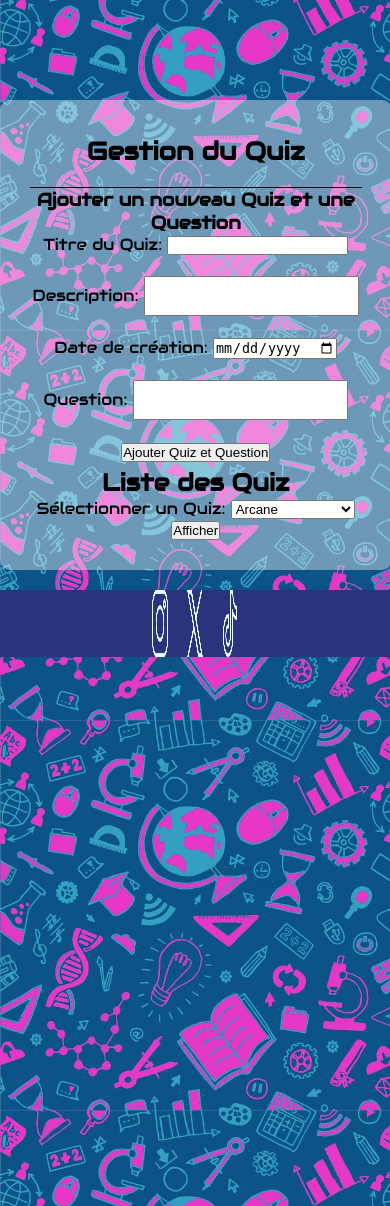
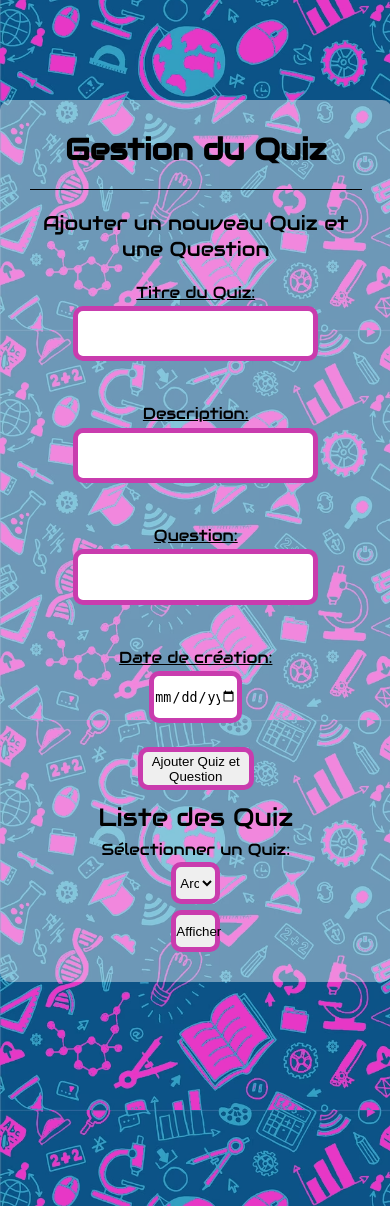
Before and after one commit to jeffry-khalife/quiznight, a PHP site: page /administrateur.php in a window 390 px wide. Shown: the part 60-1266 px from the top of the page. Run offline with PHP 8.4, Linux system fonts and the light colour scheme; data comes from the database, SQL or seed files in the repository; some web fonts are replaced.

Commit message:
page administration terminée il manque juste le responsive

```diff
--- a/administrateur.css
+++ b/administrateur.css
@@ -39,13 +39,126 @@ header{
 
 /*PAGE*/
 .quizadmin{
-    font-size: 18px;
+    font-size: 30px;
+    border-bottom: 1px solid black;
+}
+.quiz h2 {
+    font-size: 20px;
+    color: black;
+    font-weight: 300;
+    margin-top: 6%;
 }
 .description-input, .question-input {
+    margin-top: 1%;
     width: 65%;
-    height: 40px;
+    height: 3vh;
     padding: 10px;
-    box-sizing: border-box;
+    text-align: center;
+    border-radius: 10px;
+    border: solid 5px #c93cae;
+}
+.ajoutquiz{
+    display: flex;
+    flex-direction: column;
+    align-items: center;
+}
+.titrequiz{
+    text-decoration: underline;
+    margin-top: 6%;
+}
+.titrequiz2{
+    margin-top: 1%;
+    width: 65%;
+    height: 3vh;
+    padding: 10px;
+    text-align: center;
+    border-radius: 10px;
+    border: solid 5px #c93cae;
+}
+.desques{
+    text-decoration: underline;
+}
+.datecréation{
+    width: 25%;
+    height: 5vh;
+    text-align: center;
+    margin-top: 1%;
+    border-radius: 10px;
+    border: solid 5px #c93cae;
+}
+.ajouter{
+    width: 35%;
+    height: 5vh;
+    text-align: center;
+    margin-top: 1%;
+    border-radius: 10px;
+    border: solid 5px #c93cae;
+}
+.listequiz{
+    font-size: 25px;
+    font-weight: 300;
+    margin-top: 6%;
+}
+.selectionnerunquiz{
+    margin-top: 3%;
+}
+.nomquiz{
+    width: 25%;
+    height: 5vh;
+    text-align: center;
+    margin-top: 1%;
+    border-radius: 10px;
+    border: solid 5px #c93cae;
+}
+.afficher{
+    width: 25%;
+    height: 5vh;
+    text-align: center;
+    margin-top: 3%;
+    border-radius: 10px;
+    border: solid 5px #c93cae;
+}
+.infoquiz{
+    font-size: 35px;
+    border-bottom: 1px solid black;
+    border-top: 1px solid black;
+    margin-top: 8%;
+}
+.modifier{
+    width: 10%;
+    height: 5vh;
+    text-align: center;
+    border-radius: 10px;
+    border: solid 5px #c93cae;
+}
+.questions-réponses{
+    border-bottom: 1px solid black;
+    border-top: 1px solid black;
+    margin-top: 8%;
+    font-size: 30px;
+    margin-bottom: 4%;
+}
+.q-a{
+    font-size: 20px;
+    margin-bottom: 10%;
+}
+.q-a-quiz{
+    font-size: 14px;
+    text-decoration: underline;
+}
+.ajoutquiz2{
+    display: flex;
+    flex-direction: column;
+    align-items: center;
+}
+.fsfwd{
+    font-size: 1px;
+}
+.s-m{
+    font-family: "Audiowide", serif;
+    font-size: 10px;
+    border-radius: 10px;
+    border: solid 5px #c93cae;
 }
 .app {
     background-color: rgba(255, 255, 255, 0.4);
@@ -53,30 +166,13 @@ header{
     margin: 100px auto 0;
     border-radius: 10px;
     padding: 30px;
+    display: flex;
+    flex-direction: column;
+    align-items: center;
 }
 .app h1 {
-    font-size: 25px;
     text-align: center;
-    border-bottom: 1px solid black;
     padding-bottom: 20px;
-}
-.app h3 {
-    font-size: 40px;
-    text-align: center;
-    font-weight: 600;
-    border-bottom: 1px solid black;
-    padding-bottom: 20px;
-}
-.app p {
-    font-size: 17px;
-}
-.quiz {
-    padding: 5px 0;
-}
-.quiz h2 {
-    font-size: 18px;
-    color: black;
-    font-weight: 600;
 }
 .btn1 {
     background-color: rgb(255, 255, 255, 0.4);
--- a/administrateur.php
+++ b/administrateur.php
@@ -211,85 +211,85 @@
 <div class="app">
     <div class="quiz">
         <h1 class="quizadmin">Gestion du Quiz</h1>
-
         <?php if (!empty($message)): ?>
             <p id="messageerreur"><?php echo $message; ?></p>
         <?php endif; ?>
 
         <h2>Ajouter un nouveau Quiz et une Question</h2>
-        <form method="post">
-            <label for="titre">Titre du Quiz:</label>
-            <input type="text" id="titre" name="titre" required><br><br>
+        <form class="ajoutquiz" method="post">
+            <label class="titrequiz" for="titre">Titre du Quiz:</label>
+            <input class="titrequiz2" type="text" id="titre" name="titre" required><br><br>
 
-            <label for="description">Description:</label>
+            <label class="desques" for="description">Description:</label>
             <input type="text" id="description" name="description" class="description-input" required><br><br>
 
-            <label for="date_creation">Date de création:</label>
-            <input type="date" id="date_creation" name="date_creation" required><br><br>
-
-            <label for="texte_question">Question:</label>
+            <label class="desques" for="texte_question">Question:</label>
             <input type="text" id="texte_question" name="texte_question" class="question-input" required><br><br>
 
-            <button type="submit" name="ajouterQuizEtQuestion">Ajouter Quiz et Question</button>
+            <label class="desques" for="date_creation">Date de création:</label>
+            <input class="datecréation" type="date" id="date_creation" name="date_creation" required><br>
+
+            <button class="ajouter" type="submit" name="ajouterQuizEtQuestion">Ajouter Quiz et Question</button>
         </form>
     </div>
 
     <div class="quiz-liste">
-        <h2>Liste des Quiz</h2>
-        <form method="post">
-            <label for="quiz_id">Sélectionner un Quiz:</label>
-            <select name="quiz_id" id="quiz_id">
+        <h2 class="listequiz">Liste des Quiz</h2>
+        <form class="ajoutquiz" method="post">
+            <label class="selectionnerunquiz" for="quiz_id">Sélectionner un Quiz:</label>
+            <select class="nomquiz" name="quiz_id" id="quiz_id">
                 <?php foreach ($quizzes as $quiz) : ?>
                     <option value="<?= htmlspecialchars($quiz['id']); ?>"><?= htmlspecialchars($quiz['titre']); ?></option>
                 <?php endforeach; ?>
             </select>
-            <button type="submit" name="selectQuiz">Afficher</button>
+            <button class="afficher" type="submit" name="selectQuiz">Afficher</button>
         </form>
 
         <?php if ($selectedQuiz) : ?>
-            <h3>Informations du Quiz</h3>
-            <form method="post">
+            <h3 class="infoquiz">Informations du Quiz</h3>
+            <form class="ajoutquiz" method="post">
                 <input type="hidden" name="id_quiz" value="<?= htmlspecialchars($selectedQuiz['id']); ?>">
-                <label for="titre">Titre:</label>
-                <input type="text" id="titre" name="titre" value="<?= htmlspecialchars($selectedQuiz['titre']); ?>" required><br><br>
 
-                <label for="description">Description:</label>
+                <label class="titrequiz" for="titre">Titre:</label>
+                <input class="titrequiz2"type="text" id="titre" name="titre" value="<?= htmlspecialchars($selectedQuiz['titre']); ?>" required><br><br>
+
+                <label class="desques" for="description">Description:</label>
                 <input type="text" id="description" name="description"  class="description-input" value="<?= htmlspecialchars($selectedQuiz['description']); ?>" required><br><br>
 
-                <label for="date_creation">Date de création:</label>
-                <input type="date" id="date_creation" name="date_creation" value="<?= htmlspecialchars($selectedQuiz['date_creation']); ?>" required><br><br>
+                <label class="desques" for="date_creation">Date de création:</label>
+                <input class="datecréation" type="date" id="date_creation" name="date_creation" value="<?= htmlspecialchars($selectedQuiz['date_creation']); ?>" required><br><br>
 
-                <button type="submit" name="modifierQuiz">Modifier</button>
+                <button class="modifier" type="submit" name="modifierQuiz">Modifier</button>
             </form>
 
-            <h3>Questions</h3>
+            <h3 class="questions-réponses">Questions/Réponses</h3>
             <table>
-                <thead>
+                <thead class="q-a">
                     <tr>
-                        <th>Question</th>
-                        <th>Actions</th>
+                        <th class="q-a">Questions/Réponses</th>
+                        <th class="q-a">Actions</th>
                     </tr>
                 </thead>
                 <tbody>
                     <?php foreach ($questions as $question) : ?>
                         <tr>
-                            <td><?= htmlspecialchars($question['texte_question']); ?></td>
-                            <td>
+                            <td class="q-a-quiz"><?= htmlspecialchars($question['texte_question']); ?></td>
+                            <td class="fsfwd"><br>
                                 <form method="post">
                                     <input type="hidden" name="id_question" value="<?= htmlspecialchars($question['id']); ?>">
-                                    <button type="submit" name="deleteQuestion" onclick="return confirm('Supprimer cette question ?');">Supprimer</button>
-                                    <button type="submit" name="selectQuestion" value="<?= htmlspecialchars($question['id']); ?>">Modifier</button>
+                                    <button class="s-m" type="submit" name="deleteQuestion" onclick="return confirm('Supprimer cette question ?');">Supprimer</button>
+                                    <button class="s-m" type="submit" name="selectQuestion" value="<?= htmlspecialchars($question['id']); ?>">Modifier</button>
                                 </form>
                             </td>
                         </tr>
                         <?php if (isset($_POST['selectQuestion']) && $_POST['selectQuestion'] == $question['id']) : ?>
                             <tr>
                                 <td colspan="2">
-                                    <form method="post">
+                                    <form class="ajoutquiz" method="post">
                                         <input type="hidden" name="id_question" value="<?= htmlspecialchars($question['id']); ?>">
                                         <label for="texte_question">Question:</label>
                                         <input type="text" id="texte_question" name="texte_question" value="<?= htmlspecialchars($question['texte_question']); ?>" required><br><br>
-                                        <button type="submit" name="modifierQuestion">Modifier</button>
+                                        <button class="s-m" type="submit" name="modifierQuestion">Modifier</button>
                                     </form>
                                 </td>
                             </tr>
@@ -302,8 +302,8 @@
                                 <td>
                                     <form method="post">
                                         <input type="hidden" name="id_reponse" value="<?= htmlspecialchars($reponse['id']); ?>">
-                                        <button type="submit" name="deleteReponse" onclick="return confirm('Supprimer cette réponse ?');">Supprimer</button>
-                                        <button type="submit" name="selectReponse" value="<?= htmlspecialchars($reponse['id']); ?>">Modifier</button>
+                                        <button class="s-m" class="" type="submit" name="deleteReponse" onclick="return confirm('Supprimer cette réponse ?');">Supprimer</button>
+                                        <button class="s-m" type="submit" name="selectReponse" value="<?= htmlspecialchars($reponse['id']); ?>">Modifier</button>
                                     </form>
                                 </td>
                             </tr>
@@ -314,7 +314,7 @@
                                             <input type="hidden" name="id_reponse" value="<?= htmlspecialchars($reponse['id']); ?>">
                                             <label for="texte_reponse">Réponse:</label>
                                             <input type="text" id="texte_reponse" name="texte_reponse" value="<?= htmlspecialchars($reponse['texte_reponse']); ?>" required><br><br>
-                                            <button type="submit" name="modifierReponse">Modifier</button>
+                                            <button class="s-m" type="submit" name="modifierReponse">Modifier</button>
                                         </form>
                                     </td>
                                 </tr>
@@ -326,14 +326,5 @@
         <?php endif; ?>
     </div>
 </div>
-
-<!--BAS DE PAGE-->
-<footer>
-    <div class="réseauxsociaux">
-        <img class="réseaux" src="images/instagram.png" alt="photo logo instagram">
-        <img class="réseaux" src="images/twitter.png" alt="photo logo twitter">
-        <img class="réseaux" src="images/tik-tok.png" alt="photo logo tiktok">
-    </div>
-</footer>
 </body>
 </html>
--- a/style.css
+++ b/style.css
@@ -6,8 +6,9 @@ body{
     width: 100%;
     height: 150vh;
     background-image: url('images/fondpage.png');
-    background-size: contain;
-    background-attachment: fixed;
+    background-size: cover;
+    background-position: center;
+    background-repeat: no-repeat;
 }
 /*HAUT DE PAGE*/
 .titrejeu{
```
